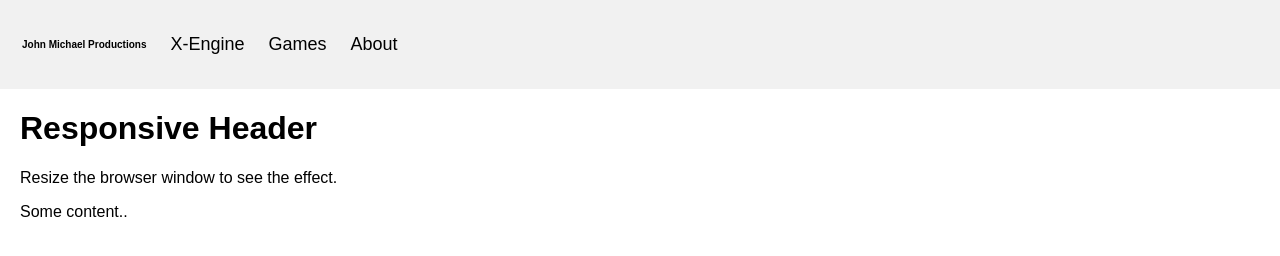
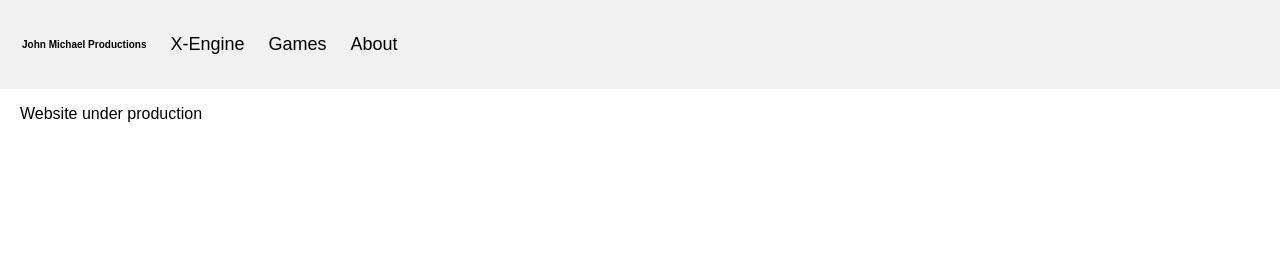
Before and after one commit to JohnMichaelProductions/JohnMichaelProductions.github.io, a plain HTML site: page index.html in a window 1280 px wide. Drawn offline with Linux system fonts and the light colour scheme.

Commit message:
Update index.html

```diff
--- a/index.html
+++ b/index.html
@@ -70,9 +70,7 @@
             </div>
         </div>
         <div style="padding-left:20px">
-            <h1>Responsive Header</h1>
-            <p>Resize the browser window to see the effect.</p>
-            <p>Some content..</p>
+            <p>Website under production</p>
         </div>
 
     </body>
```
